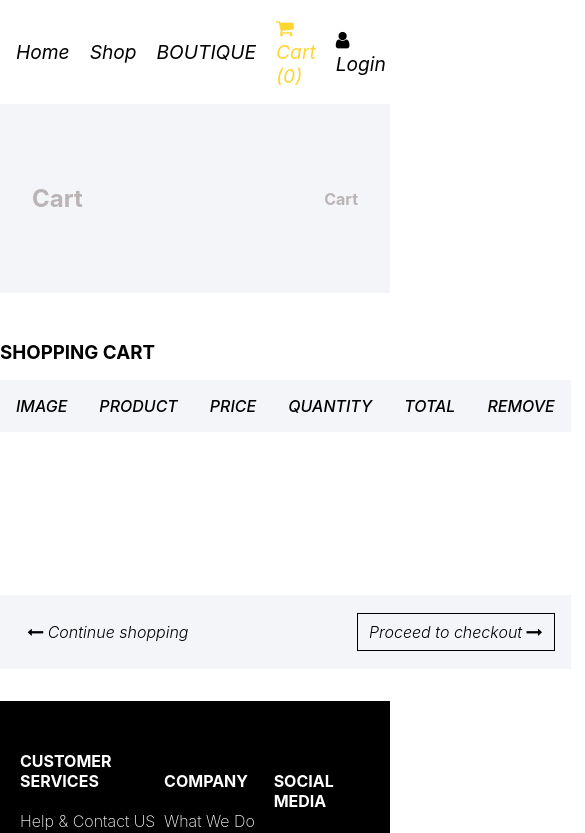
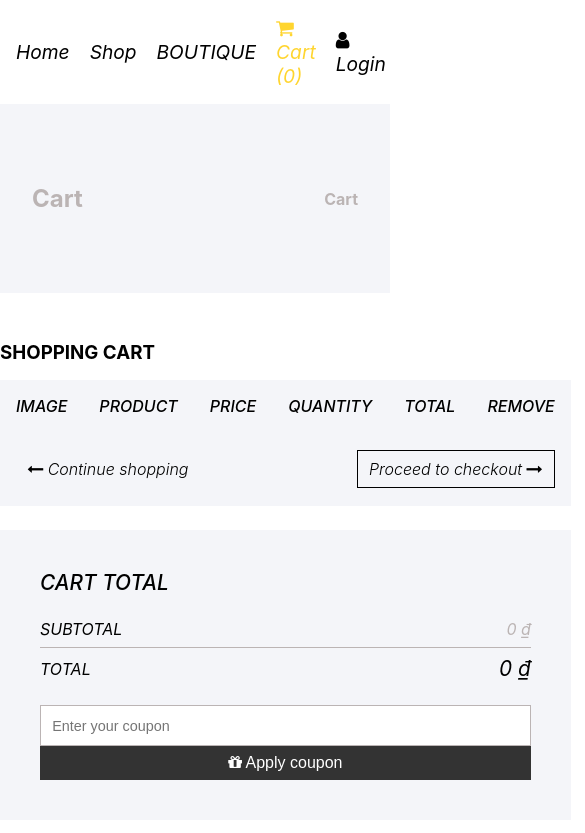
Before and after one commit to hieuphan07/React-Apple-store, a React (Create React App) app: page /cart in a window 390 px wide. Shown: the top 833 px of the page, 585 px wide, since content can reach past the window. Built offline with nearby package versions, Linux system fonts and the light colour scheme.

Commit message:
Update responsive mobile for ShoppingCart

```diff
--- a/src/components/Cart/Item.js
+++ b/src/components/Cart/Item.js
@@ -16,7 +16,7 @@ const Item = ({ image, name, price, quantity, amount }) => {
         <img src={image} />
       </td>
       <td
-        align='center'
+        align='left'
         className={classes.name}>{name}
       </td>
       <td
--- a/src/components/Cart/ShoppingCart.module.css
+++ b/src/components/Cart/ShoppingCart.module.css
@@ -22,3 +22,9 @@
 thead, tfoot {
   background-color: var(--main-grey);
 }
+
+@media(max-width: 768px) {
+  .cart .wrapper {
+    grid-template-columns: 1fr;
+  }
+}
--- a/src/store/index.js
+++ b/src/store/index.js
@@ -73,7 +73,7 @@ const reducer = (state = initialState, action) => {
         updatedCartItems[existingItemIndex] = updatedExistingItem;
         updatedTotal = updatedCartItems.reduce((total, curr) => total + Number(curr.amount), 0);
 
-        return { ...state, artItems: updatedCartItems, total: updatedTotal };
+        return { ...state, cartItems: updatedCartItems, total: updatedTotal };
       } else {
         const amount = inputQuantity * addedItem.price;
         updatedCartItems = [...state.cartItems, { ...addedItem, quantity: inputQuantity, amount: amount }];
```
